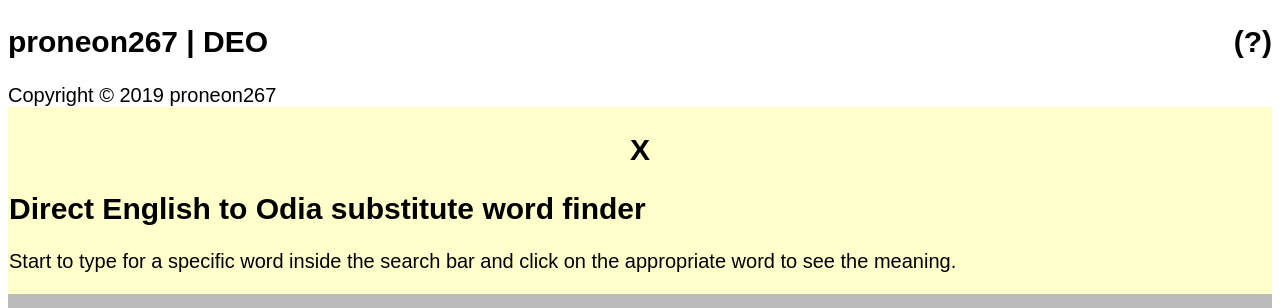
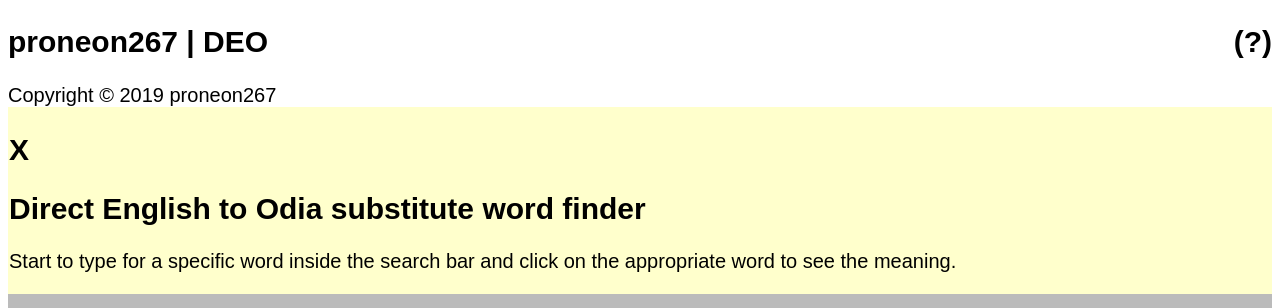
Before and after one commit to proneon267/deo, a Jekyll site: the page built from index.html, in a window 1280 px wide. Shown: the top 308 px of the page. Built offline with Jekyll 4.4.1, drawn with Linux system fonts in a browser that asks for light colours.

Commit message:
Update default.html

```diff
--- a/_layouts/default.html
+++ b/_layouts/default.html
@@ -67,7 +67,7 @@ body {
 	Copyright &copy; {{ site.time | date: '%Y' }} proneon267
 
 	<div class="help">
-		<h2><center>X</center></h2>
+		<h2 style="display:flex;margin-left:auto;"><center>X</center></h2>
 <h2>Direct English to Odia substitute word finder</h2>
 <p>Start to type for a specific word inside the search bar and click on the appropriate word to see the meaning.</p>
 	</div>
```
